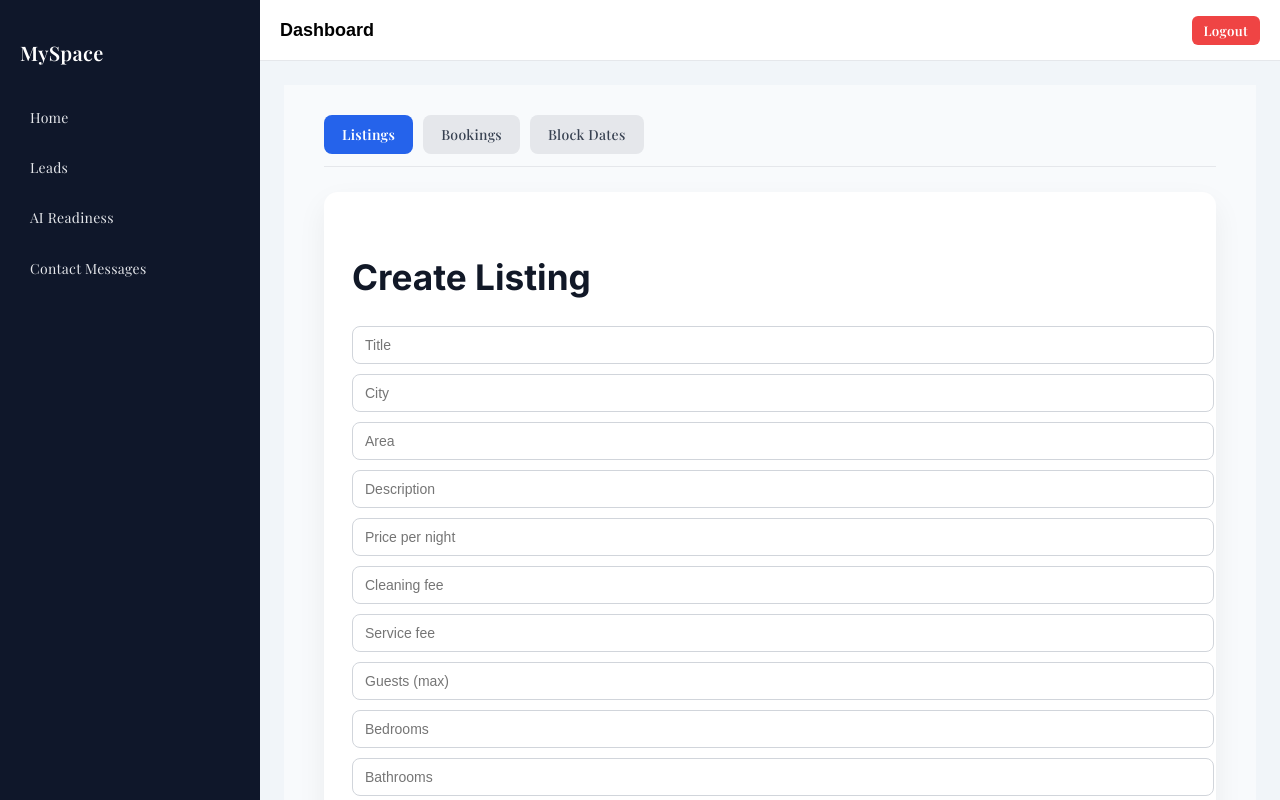
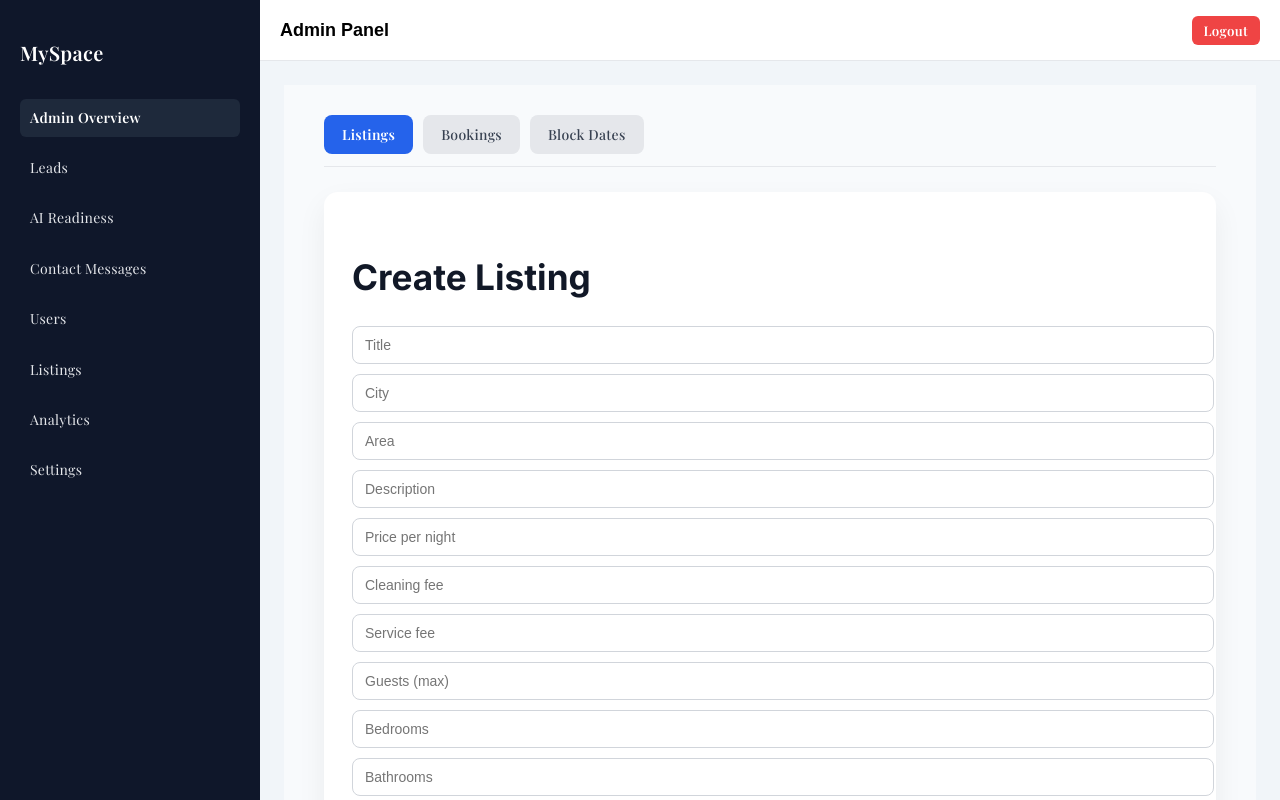
Before and after one commit to Herman-Gathege/alpha-bnb-site, a React (Vite) app in the folder frontend/: page /admin in a window 1280 px wide. Built offline with nearby package versions, Linux system fonts and the light colour scheme; no server answers; sample sign-in values are in the browser's storage.

Commit message:
user specific sidebar

```diff
--- /dev/null
+++ b/frontend/src/config/dashboardNav.js
@@ -0,0 +1,19 @@
+export const dashboardNav = {
+  user: [
+    { label: "Home", path: "/dashboard" },
+
+  ],
+
+  admin: [
+    { label: "Admin Overview", path: "/admin" },
+    { label: "Leads", path: "/admin/leads" },
+    { label: "AI Readiness", path: "/admin/ai-readiness" },
+    { label: "Contact Messages", path: "/admin/contacts" },
+
+    // future admin power tools 👇
+    { label: "Users", path: "/admin/users" },
+    { label: "Listings", path: "/admin/listings" },
+    { label: "Analytics", path: "/admin/analytics" },
+    { label: "Settings", path: "/admin/settings" },
+  ],
+};
--- a/frontend/src/pages/dashboard/DashboardLayout.jsx
+++ b/frontend/src/pages/dashboard/DashboardLayout.jsx
@@ -3,60 +3,45 @@
 import React from "react";
 import { Outlet, NavLink, Link } from "react-router-dom";
 import TopBar from "../../components/dashboard/TopBar";
+import { dashboardNav } from "../../config/dashboardNav";
 
 const DashboardLayout = () => {
+  const user = JSON.parse(localStorage.getItem("user"));
+  const role = user?.role || "user";
+
+  // pick correct navigation set
+  const navLinks = dashboardNav[role] || dashboardNav.user;
+
   return (
     <div style={styles.wrapper}>
       {/* Sidebar */}
       <aside style={styles.sidebar}>
-        <Link to="/" style={{ textDecoration: "none" , color: "inherit" }}>
+        <Link to="/" style={{ textDecoration: "none", color: "inherit" }}>
           <h2 style={styles.logo}>MySpace</h2>
         </Link>
 
         <nav style={styles.nav}>
+          <nav style={styles.nav}>
+            {navLinks.map((item) => (
               <NavLink
-            to="/dashboard"
-            end
+                key={item.path}
+                to={item.path}
+                end={item.path === "/dashboard" || item.path === "/admin"}
                 style={({ isActive }) =>
                   isActive ? styles.activeLink : styles.link
                 }
               >
-            Home
+                {item.label}
               </NavLink>
-
-          <NavLink
-            to="/dashboard/leads"
-            style={({ isActive }) =>
-              isActive ? styles.activeLink : styles.link
-            }
-          >
-            Leads
-          </NavLink>
-
-          <NavLink
-            to="/dashboard/ai-readiness"
-            style={({ isActive }) =>
-              isActive ? styles.activeLink : styles.link
-            }
-          >
-            AI Readiness
-          </NavLink>
-
-          <NavLink
-            to="/dashboard/contacts"
-            style={({ isActive }) =>
-              isActive ? styles.activeLink : styles.link
-            }
-          >
-            Contact Messages
-          </NavLink>
+            ))}
+          </nav>
         </nav>
       </aside>
 
       {/* Main Area */}
       <div style={styles.main}>
         {/* Top Bar */}
-        <TopBar title="Dashboard" />
+        <TopBar title={role === "admin" ? "Admin Panel" : "Dashboard"} />
 
         {/* Page Content */}
         <main style={styles.content}>
```
Lines whose indentation alone changed are shown as unchanged.
